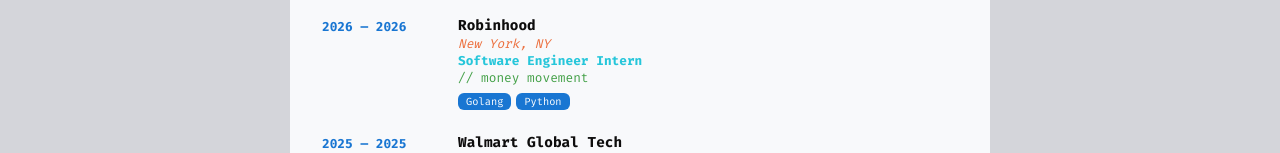
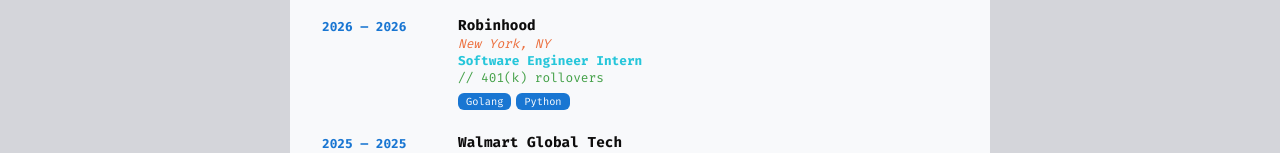
Before and after one commit to samparkk13/parksamuel.com, a React (Create React App) app: page /about in a window 1280 px wide. Shown: the part 578-731 px from the top of the page. Built offline with nearby package versions, Linux system fonts and the light colour scheme.

Commit message:
updating about page with internship comment

```diff
--- a/src/components/About/About.js
+++ b/src/components/About/About.js
@@ -85,7 +85,7 @@ const About = () => {
                                 <Text className="section-org">Robinhood</Text>
                                 <Text className="location-text">New York, NY</Text>
                                 <Text className="degree-text">Software Engineer Intern</Text>
-                                <Text className="comment-text">// money movement</Text>
+                                <Text className="comment-text">// 401(k) rollovers</Text>
                                 <Box className="badge-row">
                                     {['Golang', 'Python'].map(s => (
                                         <span key={s} className="skill-badge">{s}</span>
```
